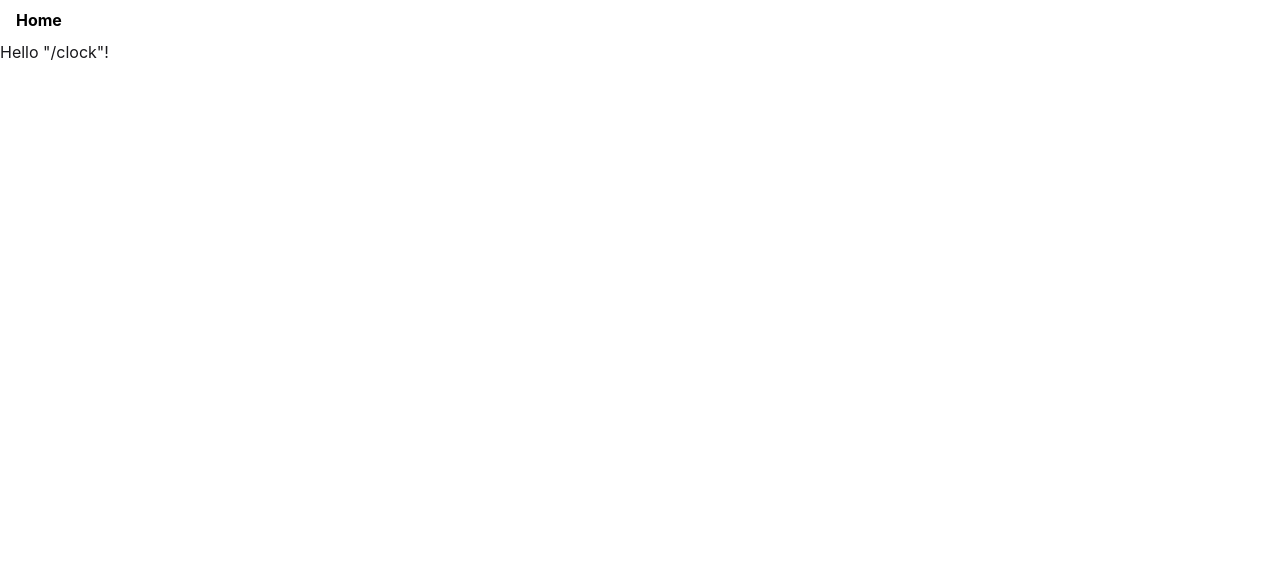
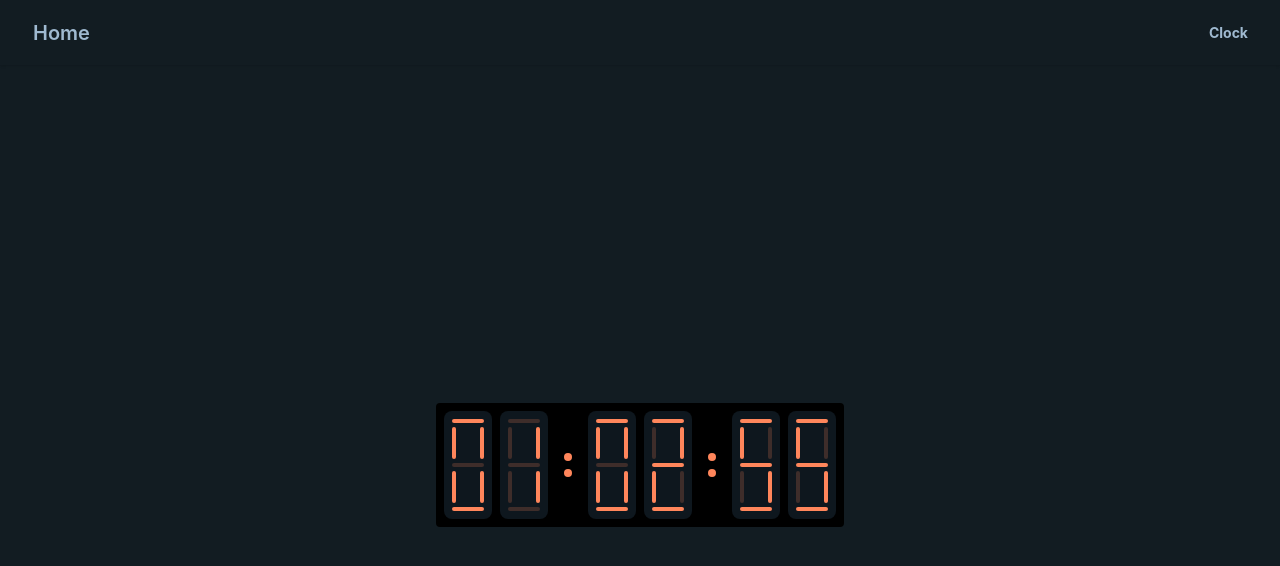
Before and after one commit to schie/bauer, a React (Vite) app: page /clock in a window 1280 px wide. Shown: the top 566 px of the page. Built offline with nearby package versions, Linux system fonts and the light colour scheme.

Commit message:
feat(clock): adding clock page

```diff
--- a/index.html
+++ b/index.html
@@ -1,8 +1,15 @@
-<!DOCTYPE html>
+<!doctype html>
 <html lang="en">
   <head>
     <meta charset="UTF-8" />
     <meta name="viewport" content="width=device-width, initial-scale=1.0" />
+    <style>
+      html,
+      body {
+        overflow: hidden;
+        height: 100%;
+      }
+    </style>
     <link rel="icon" href="/favicon.ico" />
     <meta name="theme-color" content="#000000" />
     <meta
--- a/src/components/Header.tsx
+++ b/src/components/Header.tsx
@@ -2,12 +2,23 @@ import { Link } from '@tanstack/react-router'
 
 export default function Header() {
   return (
-    <header className="p-2 flex gap-2 bg-white text-black justify-between">
-      <nav className="flex flex-row">
-        <div className="px-2 font-bold">
-          <Link to="/">Home</Link>
+    <header className="bg-base-100 shadow">
+      <div className="navbar px-4">
+        <div className="flex-1">
+          <Link to="/" className="btn btn-ghost text-xl">
+            Home
+          </Link>
         </div>
-      </nav>
+        <div className="flex-none">
+          <ul className="menu menu-horizontal px-1">
+            <li>
+              <Link to="/clock" className="font-bold">
+                Clock
+              </Link>
+            </li>
+          </ul>
+        </div>
+      </div>
     </header>
   )
 }
--- /dev/null
+++ b/src/components/SevenSegmentDisplay.css
@@ -0,0 +1,89 @@
+.seven-seg-display {
+  display: flex;
+  gap: 8px;
+  padding: 8px;
+  border-radius: 4px;
+  background-color: var(--ssd-background, #000);
+  color: var(--ssd-color, #ff0000);
+}
+
+.ssd-digit {
+  position: relative;
+  width: 24px;
+  height: 40px;
+}
+
+.ssd-segment {
+  position: absolute;
+  background-color: #330000;
+}
+
+.ssd-segment.on {
+  background-color: currentColor;
+}
+
+.ssd-segment.off {
+  background-color: #330000;
+}
+
+.ssd-segment.a {
+  top: 0;
+  left: 4px;
+  right: 4px;
+  height: 4px;
+}
+
+.ssd-segment.b {
+  top: 4px;
+  right: 0;
+  width: 4px;
+  height: 14px;
+}
+
+.ssd-segment.c {
+  bottom: 4px;
+  right: 0;
+  width: 4px;
+  height: 14px;
+}
+
+.ssd-segment.d {
+  bottom: 0;
+  left: 4px;
+  right: 4px;
+  height: 4px;
+}
+
+.ssd-segment.e {
+  bottom: 4px;
+  left: 0;
+  width: 4px;
+  height: 14px;
+}
+
+.ssd-segment.f {
+  top: 4px;
+  left: 0;
+  width: 4px;
+  height: 14px;
+}
+
+.ssd-segment.g {
+  top: 18px;
+  left: 4px;
+  right: 4px;
+  height: 4px;
+}
+
+.ssd-colon {
+  display: flex;
+  flex-direction: column;
+  justify-content: space-between;
+  padding: 4px 2px;
+}
+
+.ssd-colon .dot {
+  width: 4px;
+  height: 4px;
+  background-color: currentColor;
+}
--- /dev/null
+++ b/src/components/SevenSegmentDisplay.tsx
@@ -0,0 +1,103 @@
+import './SevenSegmentDisplay.css'
+
+const digitToSegments: Partial<Record<string, Array<string>>> = {
+  '0': ['a', 'b', 'c', 'd', 'e', 'f'],
+  '1': ['b', 'c'],
+  '2': ['a', 'b', 'g', 'e', 'd'],
+  '3': ['a', 'b', 'g', 'c', 'd'],
+  '4': ['f', 'g', 'b', 'c'],
+  '5': ['a', 'f', 'g', 'c', 'd'],
+  '6': ['a', 'f', 'g', 'c', 'd', 'e'],
+  '7': ['a', 'b', 'c'],
+  '8': ['a', 'b', 'c', 'd', 'e', 'f', 'g'],
+  '9': ['a', 'b', 'c', 'd', 'f', 'g'],
+}
+
+interface SevenSegmentDisplayProps {
+  value: string
+  color?: string
+  background?: string
+}
+
+export default function SevenSegmentDisplay({
+  value,
+  color = '#ff0000',
+  background = '#000000',
+}: SevenSegmentDisplayProps) {
+  const chars = value.split('')
+
+  return (
+    <div
+      className="seven-seg-display"
+      style={{ color, backgroundColor: background }}
+    >
+      {chars.map((ch, index) => {
+        if (ch === ':') {
+          return (
+            <div
+              key={index}
+              className="flex flex-col items-center justify-center px-2"
+            >
+              <span className="w-2 h-2 rounded-full bg-primary mb-2" />
+              <span className="w-2 h-2 rounded-full bg-primary" />
+            </div>
+          )
+        }
+
+        const onSegments = digitToSegments[ch] ?? []
+        return (
+          <div
+            key={index}
+            className="flex flex-col items-center justify-center gap-1 p-2 bg-base-200 rounded-lg"
+          >
+            <div className="flex justify-center gap-1">
+              {/* Top segment */}
+              <div
+                data-testid={`d${index}-a`}
+                className={`h-1 w-8 rounded bg-primary ${onSegments.includes('a') ? '' : 'opacity-20'}`}
+              />
+            </div>
+            <div className="flex justify-between w-full">
+              {/* Top left */}
+              <div
+                data-testid={`d${index}-f`}
+                className={`h-8 w-1 rounded bg-primary ${onSegments.includes('f') ? '' : 'opacity-20'}`}
+              />
+              {/* Top right */}
+              <div
+                data-testid={`d${index}-b`}
+                className={`h-8 w-1 rounded bg-primary ${onSegments.includes('b') ? '' : 'opacity-20'}`}
+              />
+            </div>
+            <div className="flex justify-center gap-1">
+              {/* Middle segment */}
+              <div
+                data-testid={`d${index}-g`}
+                className={`h-1 w-8 rounded bg-primary ${onSegments.includes('g') ? '' : 'opacity-20'}`}
+              />
+            </div>
+            <div className="flex justify-between w-full">
+              {/* Bottom left */}
+              <div
+                data-testid={`d${index}-e`}
+                className={`h-8 w-1 rounded bg-primary ${onSegments.includes('e') ? '' : 'opacity-20'}`}
+              />
+              {/* Bottom right */}
+              <div
+                data-testid={`d${index}-c`}
+                className={`h-8 w-1 rounded bg-primary ${onSegments.includes('c') ? '' : 'opacity-20'}`}
+              />
+            </div>
+            <div className="flex justify-center gap-1">
+              {/* Bottom segment */}
+              <div
+                data-testid={`d${index}-d`}
+                className={`h-1 w-8 rounded bg-primary ${onSegments.includes('d') ? '' : 'opacity-20'}`}
+              />
+            </div>
+          </div>
+        )
+      })}
+    </div>
+  )
+}
--- a/src/routes/clock.tsx
+++ b/src/routes/clock.tsx
@@ -1,9 +1,28 @@
 import { createFileRoute } from '@tanstack/react-router'
+import { useEffect, useState } from 'react'
+import SevenSegmentDisplay from '../components/SevenSegmentDisplay'
 
 export const Route = createFileRoute('/clock')({
   component: RouteComponent,
 })
 
 function RouteComponent() {
-  return <div>Hello "/clock"!</div>
+  const [now, setNow] = useState(new Date())
+
+  useEffect(() => {
+    const id = setInterval(() => setNow(new Date()), 1000)
+    return () => clearInterval(id)
+  }, [])
+
+  const timeString = now.toLocaleTimeString(undefined, {
+    hour12: false,
+  })
+
+  return (
+    <div className="flex justify-center items-center p-4 min-h-screen">
+      <div>
+        <SevenSegmentDisplay value={timeString} />
+      </div>
+    </div>
+  )
 }
--- a/src/styles.css
+++ b/src/styles.css
@@ -1,5 +1,7 @@
 @import 'tailwindcss';
-@plugin "daisyui";
+@plugin "daisyui" {
+  themes: sunset --default;
+}
 
 body {
   @apply m-0;
```
Also changed, not shown: 1 other file (tests, documents, lock files or other folders).
